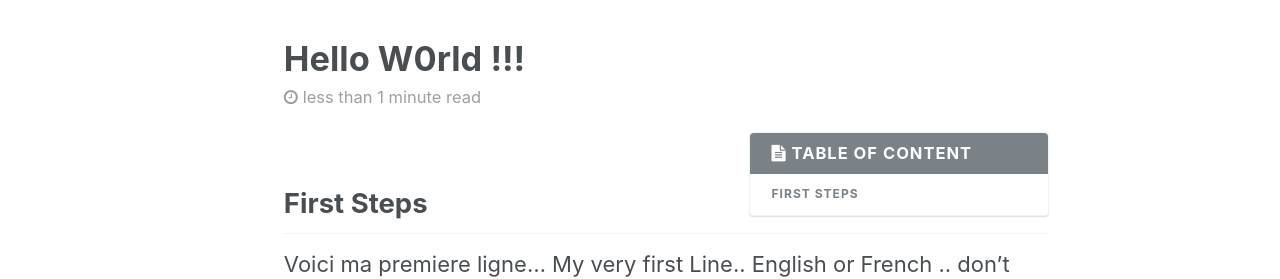
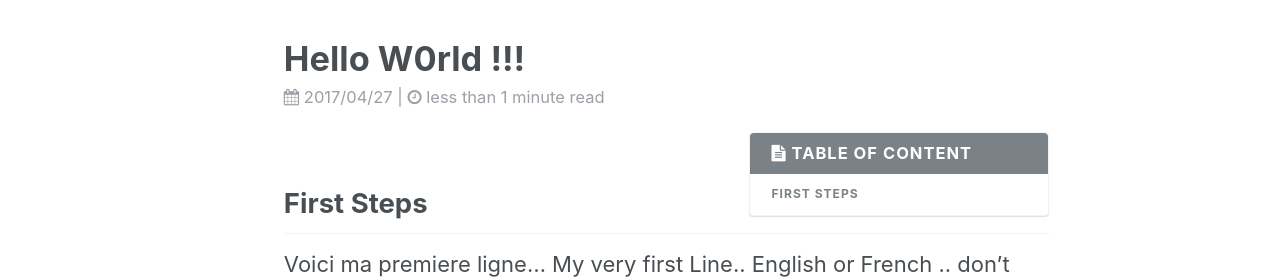
Before and after one commit to christophekumor/christophekumor.github.io, a Jekyll site: the page built from _posts/2017/2017-04-27-HelloWorld.md, in a window 1280 px wide. Shown: the part 281-560 px from the top of the page. Built offline with Jekyll 4.4.1, drawn with Linux system fonts in a browser that asks for light colours; comment, search, counter and statistics services are not loaded.

Commit message:
fix publisheddate

```diff
--- a/_layouts/single.html
+++ b/_layouts/single.html
@@ -27,9 +27,15 @@ layout: default
       {% unless page.header.overlay_color or page.header.overlay_image %}
         <header>
           {% if page.title %}<h1 class="page__title" itemprop="headline">{{ page.title | markdownify | remove: "<p>" | remove: "</p>" }}</h1>{% endif %}
+          <!--- Include Published date-->
+          <p class="page__meta">
+          {% if site.custom.landingpage.publisheddate %}
+          <i class="fa fa-calendar" aria-hidden="true"></i> {{ page.date | date: "%Y/%m/%d" }} |
+          {% endif %}
           {% if page.read_time %}
-            <p class="page__meta"><i class="fa fa-clock-o" aria-hidden="true"></i> {% include read-time.html %}</p>
+          <i class="fa fa-clock-o" aria-hidden="true"></i> {% include read-time.html %}
           {% endif %}
+          </p>
         </header>
       {% endunless %}
 
```
